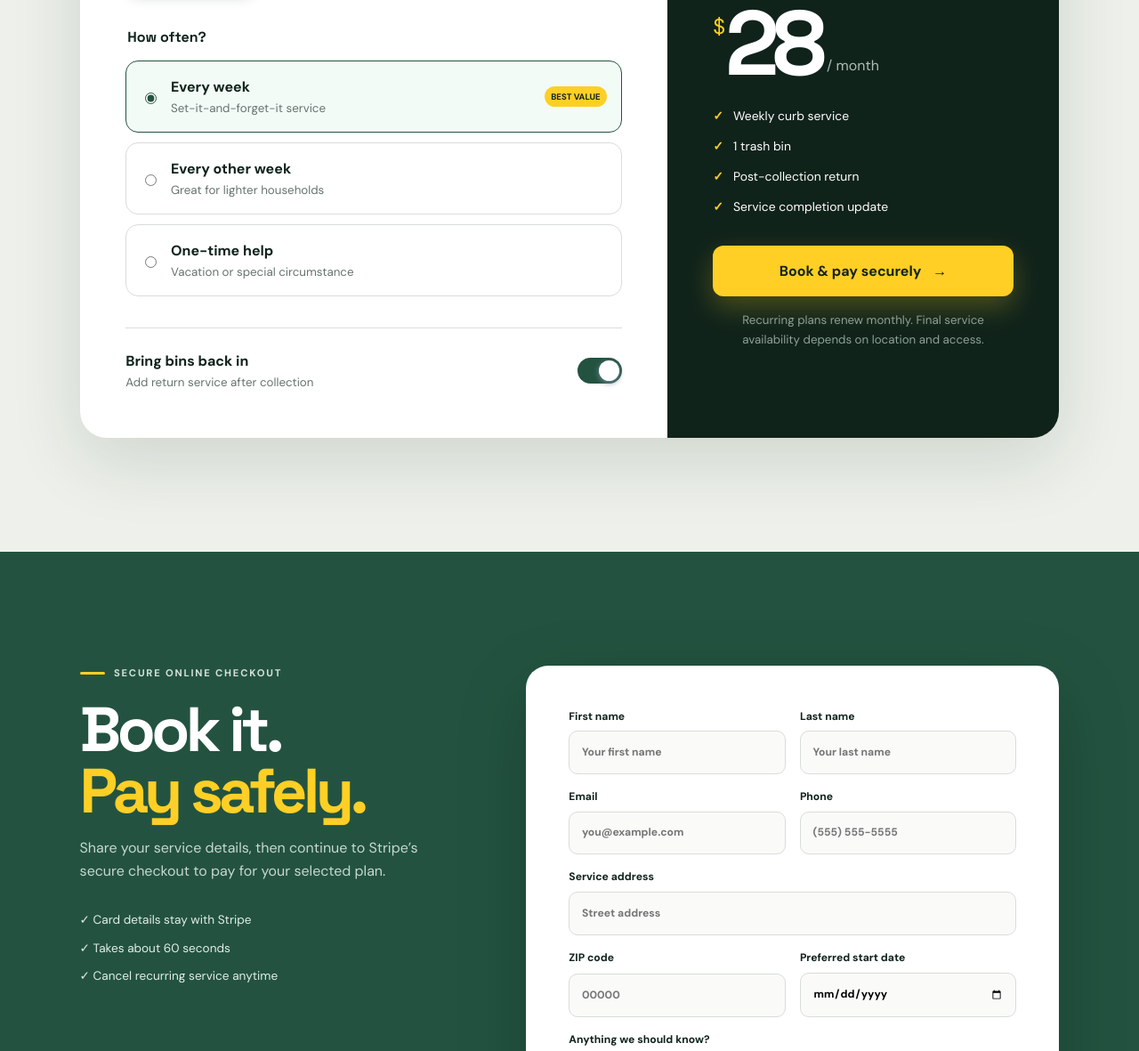
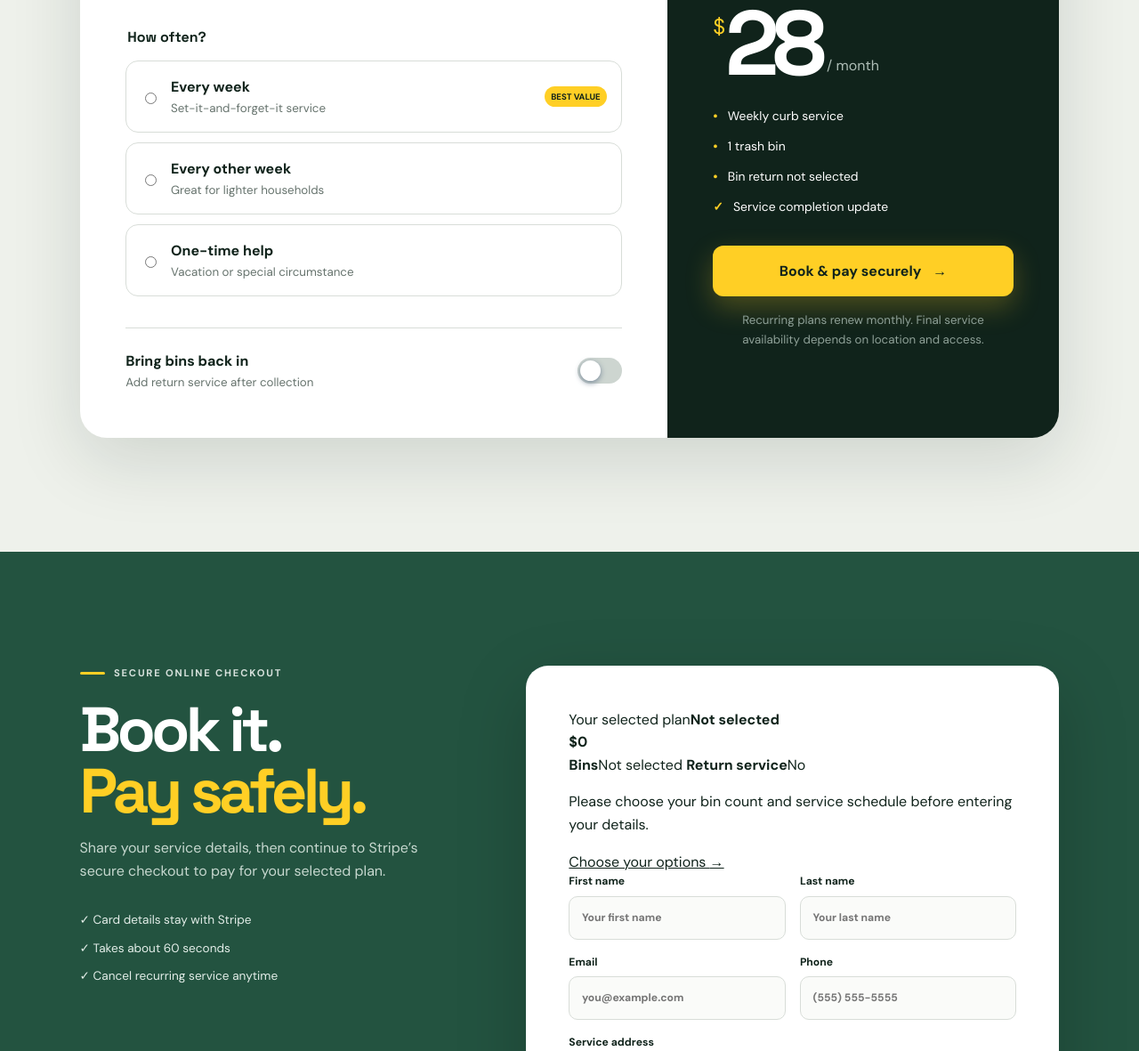
Before and after one commit to rogersaz/trash-grab-express, a plain HTML site: page index.html in a window 1280 px wide. Shown: the part 5404-6585 px from the top of the page at 89% size. Drawn offline with nearby package versions, Linux system fonts and the light colour scheme.

Commit message:
Show selected plan in checkout

```diff
--- a/index.html
+++ b/index.html
@@ -19,9 +19,9 @@
   <link rel="canonical" href="https://trashgrab.app/" />
   <link rel="icon" href="/favicon.svg" type="image/svg+xml" />
   <title>Trash Can to Curb Service Surprise AZ | Trash Grab Express</title>
-  <link rel="stylesheet" href="styles.css?v=20260805-pay" />
+  <link rel="stylesheet" href="styles.css?v=20260810-plan-summary" />
   <script src="https://cdn.jsdelivr.net/npm/@supabase/supabase-js@2.111.0/dist/umd/supabase.js" integrity="sha384-faMlYZUtkJj+Sh6Bmu/L0GzPcraRWN6CW+9RH3GUrK/Z0WS9tgaNNt0tHiLxsbdb" crossorigin="anonymous" referrerpolicy="no-referrer" defer></script>
-  <script src="script.js?v=20260808-checkout" defer></script>
+  <script src="script.js?v=20260810-plan-summary" defer></script>
   <script type="application/ld+json">
     {
       "@context": "https://schema.org",
@@ -248,7 +248,7 @@
           <fieldset>
             <legend>How many bins?</legend>
             <div class="segmented" data-control="bins">
-              <button type="button" data-value="1" class="active">1 bin</button>
+              <button type="button" data-value="1">1 bin</button>
               <button type="button" data-value="2">2 bins</button>
               <button type="button" data-value="3">3 bins</button>
               <button type="button" data-value="4">4+ bins</button>
@@ -257,23 +257,24 @@
           <fieldset>
             <legend>How often?</legend>
             <div class="option-list">
-              <label><input type="radio" name="frequency" value="weekly" checked><span><b>Every week</b><small>Set-it-and-forget-it service</small></span><em>Best value</em></label>
+              <label><input type="radio" name="frequency" value="weekly"><span><b>Every week</b><small>Set-it-and-forget-it service</small></span><em>Best value</em></label>
               <label><input type="radio" name="frequency" value="biweekly"><span><b>Every other week</b><small>Great for lighter households</small></span></label>
               <label><input type="radio" name="frequency" value="once"><span><b>One-time help</b><small>Vacation or special circumstance</small></span></label>
             </div>
           </fieldset>
-          <label class="toggle-row"><span><b>Bring bins back in</b><small>Add return service after collection</small></span><input id="return-service" type="checkbox" checked><i></i></label>
+          <label class="toggle-row"><span><b>Bring bins back in</b><small>Add return service after collection</small></span><input id="return-service" type="checkbox"><i></i></label>
+          <p class="estimate-selection-error" id="estimate-selection-error" role="alert" hidden>Please choose your bin count and service schedule before checkout.</p>
         </div>
         <aside class="estimate-result">
           <p>Your estimated plan</p>
-          <div class="price"><sup>$</sup><strong id="estimate-price">28</strong><span id="estimate-period">/ month</span></div>
+          <div class="price"><sup>$</sup><strong id="estimate-price">0</strong><span id="estimate-period"></span></div>
           <ul>
-            <li><span>✓</span><span id="summary-frequency">Weekly curb service</span></li>
-            <li><span>✓</span><span id="summary-bins">1 trash bin</span></li>
-            <li id="summary-return-row"><span>✓</span><span>Post-collection return</span></li>
+            <li><span>•</span><span id="summary-frequency">Choose how often</span></li>
+            <li><span>•</span><span id="summary-bins">Choose your bin count</span></li>
+            <li id="summary-return-row"><span>•</span><span id="summary-return">Bin return not selected</span></li>
             <li><span>✓</span><span>Service completion update</span></li>
           </ul>
-          <a class="button button-primary full" href="#book">Book &amp; pay securely <span>→</span></a>
+          <a class="button button-primary full" id="estimate-book-button" href="#book">Book &amp; pay securely <span>→</span></a>
           <small>Recurring plans renew monthly. Final service availability depends on location and access.</small>
         </aside>
       </div>
@@ -288,6 +289,18 @@
       </div>
       <form class="booking-form reveal" id="booking-form">
         <div class="payment-status" id="payment-status" role="status" hidden></div>
+        <section class="checkout-plan-summary" id="checkout-plan-summary" aria-live="polite" aria-label="Selected service plan">
+          <div class="checkout-plan-heading">
+            <div><span>Your selected plan</span><strong id="checkout-plan-frequency">Not selected</strong></div>
+            <strong id="checkout-plan-price">$0</strong>
+          </div>
+          <div class="checkout-plan-details">
+            <span><b>Bins</b><span id="checkout-plan-bins">Not selected</span></span>
+            <span><b>Return service</b><span id="checkout-plan-return">No</span></span>
+          </div>
+          <p id="checkout-plan-help">Please choose your bin count and service schedule before entering your details.</p>
+          <a href="#estimate" id="checkout-plan-edit">Choose your options <span>→</span></a>
+        </section>
         <div aria-hidden="true" style="position:absolute;left:-10000px">
           <label>Website<input name="website" tabindex="-1" autocomplete="off"></label>
         </div>
```
